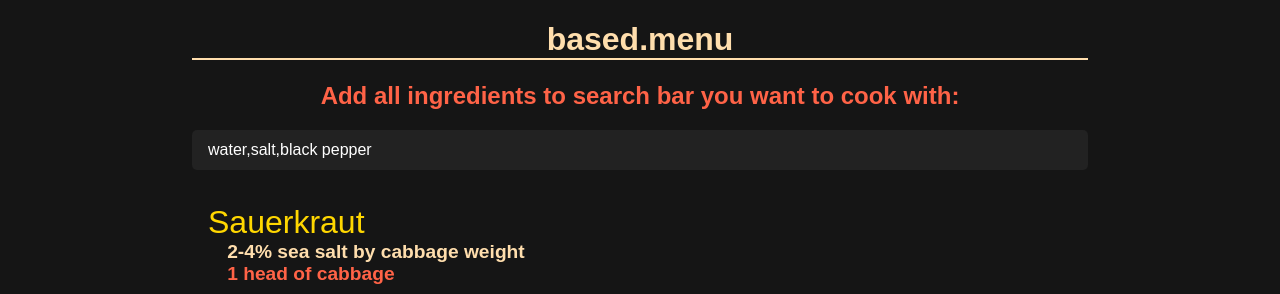
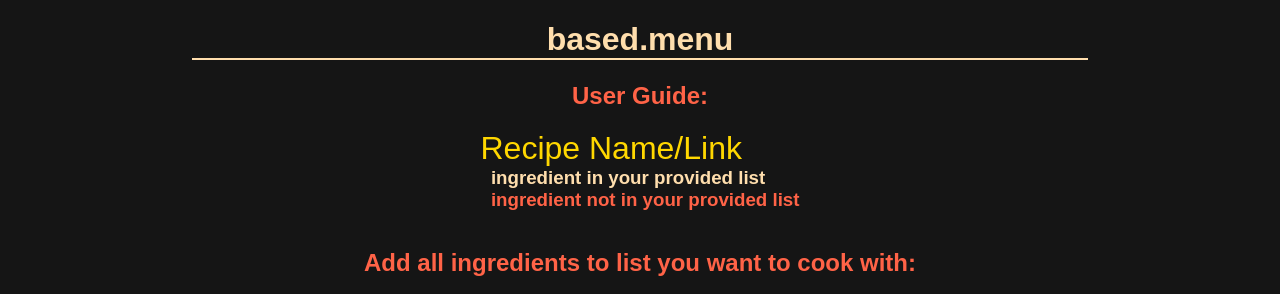
Before and after one commit to NathanRizza/based.menu, a plain HTML site: page index.html in a window 1280 px wide. Shown: the top 294 px of the page. Drawn offline with Linux system fonts and the light colour scheme.

Commit message:
added a user guide

```diff
--- a/basedmenu.css
+++ b/basedmenu.css
@@ -37,6 +37,17 @@ h2 {
 h3 {
 	margin: 0.0rem;
 }
+
+
+.example-block {
+    display: flex;
+    justify-content: center; /* Center the block horizontally */
+}
+
+.example-inner {
+    text-align: left; /* Keep the text inside left-aligned */
+}
+
 
 input#search {
 	all: unset;
--- a/index.html
+++ b/index.html
@@ -12,7 +12,21 @@
 <body>
 	<h1>based.menu</h1>
 
-	<h2>Add all ingredients to search bar you want to cook with:</h2>
+	<h2>User Guide:</h2>
+
+	<div class="example-block">
+	    <div class="example-inner">
+	        <a class="name" font-size=2.0rem href="/" target="_blank" style="font-size: 2rem" data-recipe-name="">Recipe Name/Link</a>
+	        <h3 class="ingredients" data-recipe-ingredients="">
+	            <span>&nbsp;&nbsp;ingredient in your provided list</span><br>
+	            <span style="color: tomato;">&nbsp;&nbsp;ingredient not in your provided list</span>
+	        </h3>
+	    </div>
+	</div>
+
+	<br>
+
+	<h2>Add all ingredients to list you want to cook with:</h2>
 	<div class=search-wrapper">
 		<input type="search" id="search" data-ingredients-search >
 	<div>
```
